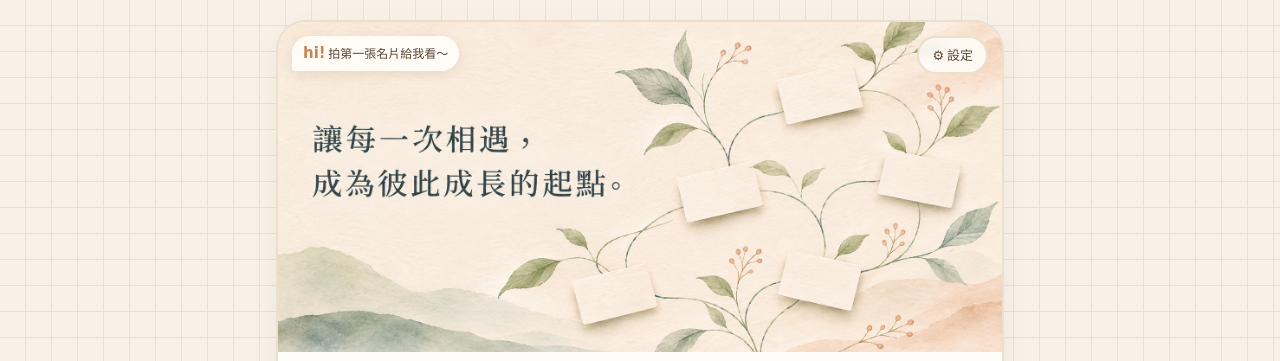
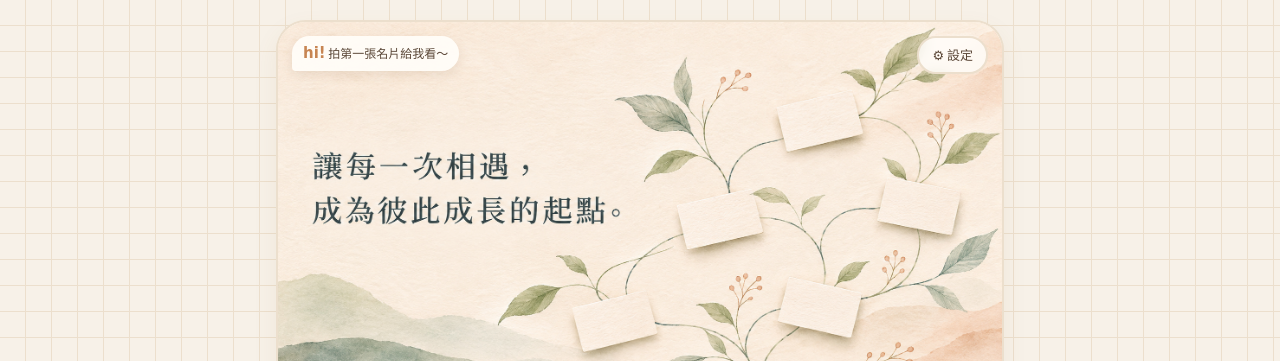
Before and after one commit to 20daysmessage/card-book, a plain HTML site: page index.html in a window 1280 px wide. Shown: the top 361 px of the page. Drawn offline with Linux system fonts and the light colour scheme; a web font is replaced by a local one.

Commit message:
Add files via upload

```diff
--- a/index.html
+++ b/index.html
@@ -170,7 +170,7 @@ h1 .t{background:linear-gradient(transparent 60%,var(--yolk) 60%);padding:0 3px;
 .ocrraw textarea{width:100%;min-height:110px;margin-top:6px;border:2px solid var(--line);border-radius:12px;padding:8px;font-size:13px;background:var(--surface);font-family:inherit}
 .aibar{flex-wrap:wrap}
 #confirm{z-index:35}
-.hero .pics{height:330px}
+.hero .pics{height:auto;aspect-ratio:1/1;max-height:min(72vh,620px);transition:aspect-ratio .4s}
 .hero .pics img{object-position:50% 35%}
 .hero .fade,.hero .sticker{display:none}
 .hero .txt{position:static;padding:12px 20px 16px}
@@ -980,16 +980,21 @@ async function loadHero(){
   heroIsCat=false;
   heroUrls=heroList.length?heroList.map(h=>URL.createObjectURL(h.blob)):["home.jpg"];
   heroIdx=Math.floor(Math.random()*heroUrls.length);
-  const a=$("#heroA"), b=$("#heroB"); a.src=heroUrls[heroIdx]; a.classList.add("on"); b.classList.remove("on"); b.removeAttribute("src"); heroFront="A";
+  const a=$("#heroA"), b=$("#heroB"); a.onload=()=>fitHero(a); a.src=heroUrls[heroIdx]; if(a.complete&&a.naturalWidth) fitHero(a); a.classList.add("on"); b.classList.remove("on"); b.removeAttribute("src"); heroFront="A";
   clearInterval(heroTimer);
   if(heroUrls.length>1) heroTimer=setInterval(nextHero,6000);
   renderHeroThumbs(); render();
+}
+function fitHero(img){
+  const w=img.naturalWidth, h=img.naturalHeight; if(!w||!h) return;
+  const r=Math.max(0.6,Math.min(2.2,w/h));
+  $(".hero .pics").style.aspectRatio=r.toFixed(3);
 }
 function nextHero(){
   if(document.hidden || heroUrls.length<2) return;
   heroIdx=(heroIdx+1)%heroUrls.length;
   const cur=$("#hero"+heroFront), nxt=$("#hero"+(heroFront==="A"?"B":"A"));
-  nxt.onload=()=>{ nxt.classList.add("on"); cur.classList.remove("on"); heroFront=heroFront==="A"?"B":"A"; nxt.onload=null; };
+  nxt.onload=()=>{ fitHero(nxt); nxt.classList.add("on"); cur.classList.remove("on"); heroFront=heroFront==="A"?"B":"A"; nxt.onload=null; };
   nxt.src=heroUrls[heroIdx];
 }
 function renderHeroThumbs(){
```
